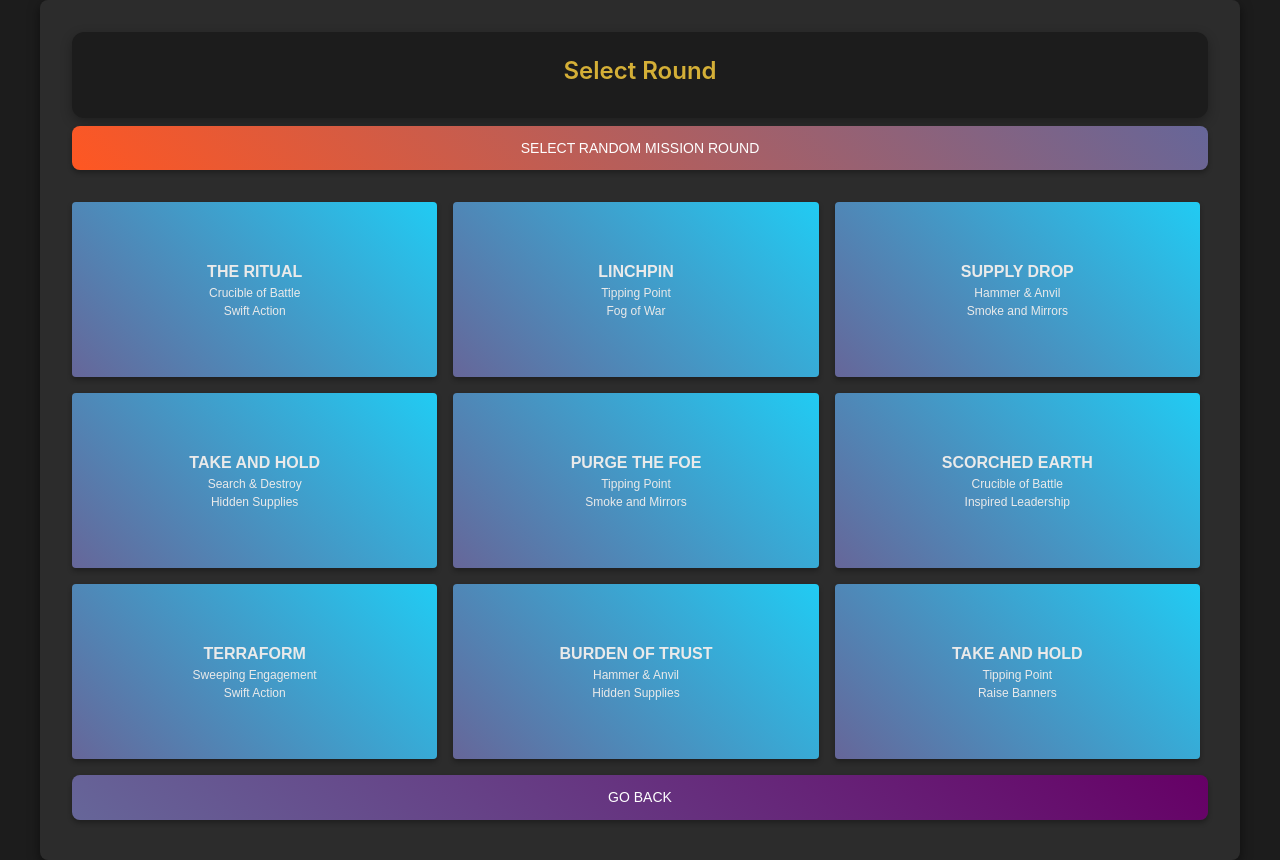
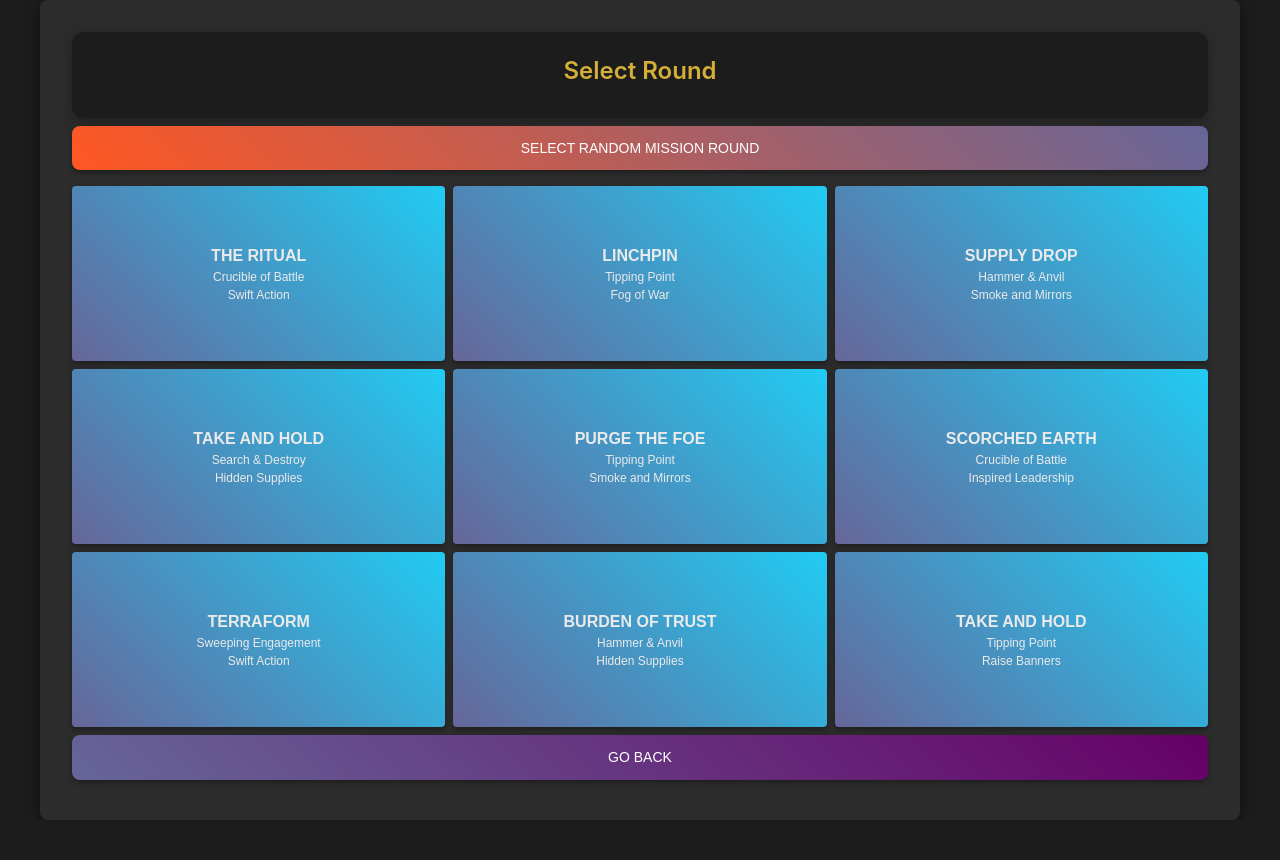
Before and after one commit to JacLopHer/mission-selector-app, a React (Create React App) app: page /select-mission in a window 1280 px wide. After the commit the page ends 820 px from the top, so only its background shows below. Built offline with nearby package versions, Linux system fonts and the light colour scheme.

Commit message:
fix mission

```diff
--- a/src/styles/MissionSelector.module.scss
+++ b/src/styles/MissionSelector.module.scss
@@ -1,9 +1,9 @@
 .missionGrid {
-  margin-top: 1rem  !important;
+  margin-top: 0.5rem  !important;
 }
 
 .missionGridItem {
-  padding: 0.5rem;
+  padding: 0.0rem;
 }
 
 .missionButton {
@@ -45,7 +45,7 @@
   padding: 10px  !important;
   box-shadow: 0 3px 5px rgba(0, 0, 0, 0.3)  !important;
   transition: background 0.3s, transform 0.2s  !important;
-  margin: 0.5rem 0rem !important;
+  margin: 0.5rem 0rem 0rem 0rem !important;
 }
 
 .randomButton:hover {
```
